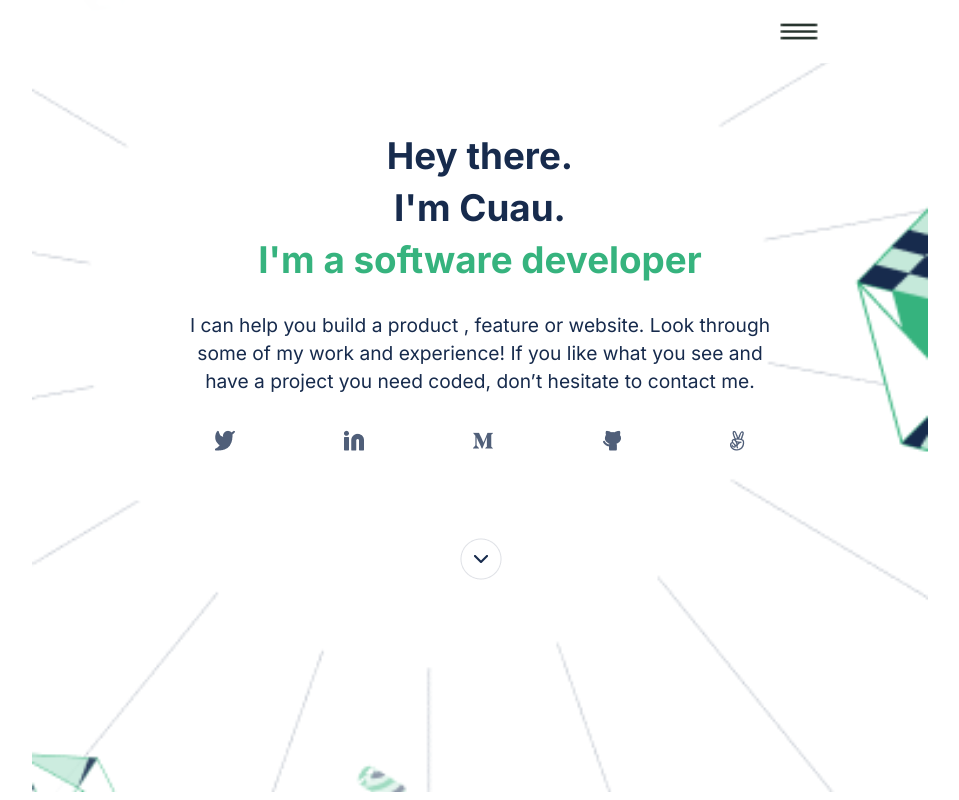
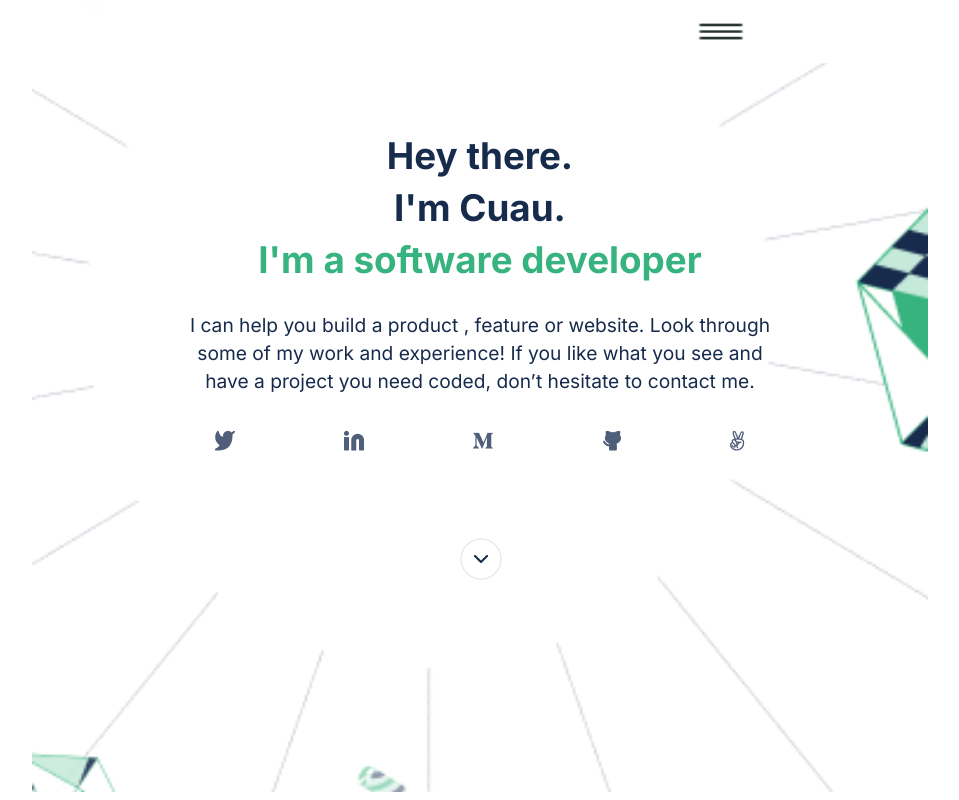
Before and after one commit to cuauh-cabrera/my_portfolio, a website: page index.html in a window 1280 px wide. Shown: the top 800 px of the page, without its empty margins (160-1119 px from the left). Drawn offline with Linux system fonts and the light colour scheme.

Commit message:
Fix navbar

```diff
--- a/index.html
+++ b/index.html
@@ -14,8 +14,13 @@
 
 <body>
     <header class="header">
-        <nav>
-            <img src="./assets/Toolbar - Dark - Compact.png" alt="">
+        <img src="./assets/Toolbar - Dark - Compact.png" alt="">
+        <nav class="header__nav">
+            <ul>
+                <li>Portfolio</li>
+                <li>About</li>
+                <li>Contact</li>
+            </ul>
         </nav>
     </header>
     <div class="headline-container">
--- a/styles.css
+++ b/styles.css
@@ -37,10 +37,14 @@ ol a {
   background-color: rgba(255, 255, 255, 0.98);
 }
 
-.header nav img {
+.header  img {
   width: 80%;
   height: 55px;
   margin-left: 65px;
+}
+
+.header__nav {
+  display: none;
 }
 
 /* Headline styles */
@@ -469,16 +473,13 @@ ol a {
     position: fixed;
   }
 
-  .header nav {
-    width: 100%;
-    display: flex;
-    flex-direction: row;
-    justify-content: center;
+  .header img {
+    width: 70%;
+    margin-left: 91px;
   }
 
-  .header nav img {
-    width: 70%;
-    margin-left: 41px;
+  .header nav {
+    display: none;
   }
 
   .headline-container {
@@ -572,19 +573,18 @@ ol a {
     margin-top: 0px;
   }
 
-  .header nav {
-    width: 100%;
-    display: flex;
-    flex-direction: row;
-    justify-content: center;
+  .header img {
+    width: 70%;
+    height: 7.9vh;
+    margin-left: 90px;
+
   }
 
-  .header nav img {
-    width: 60%;
-    height: 7.9vh;
-    margin-left: 50px;
+  .header nav {
+    display: none;
+  }
 
-  }
+
 
   .headline-container {
     width: 100%;
```
